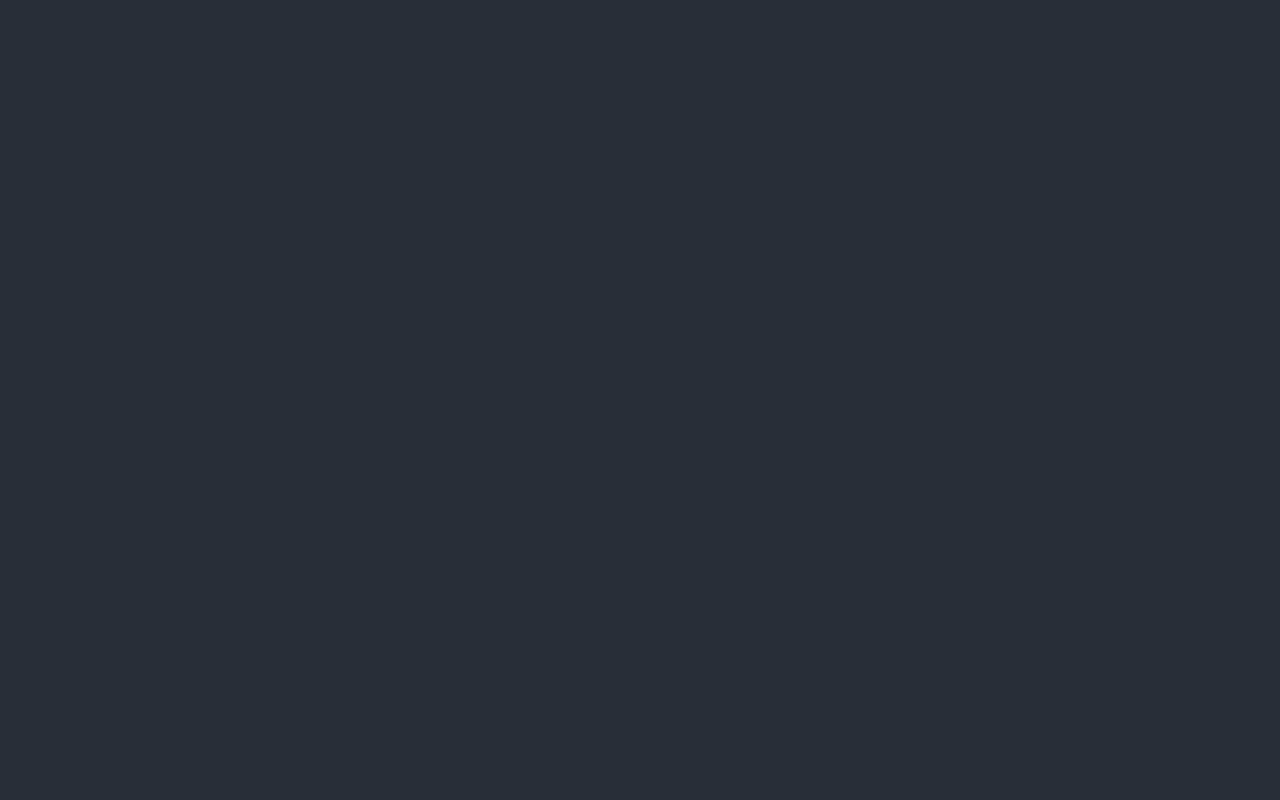
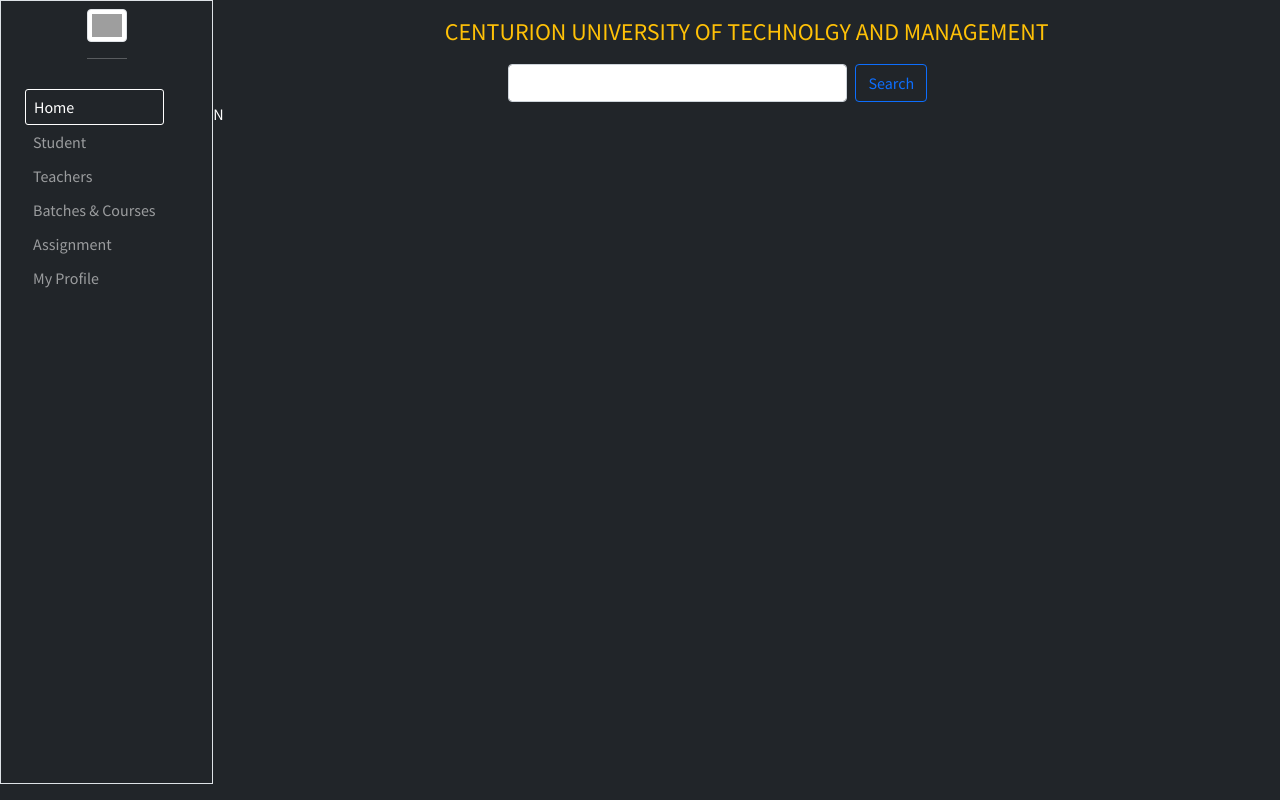
Before and after one commit to Ankit-Dalei/learning_management_system, a React (Create React App) app in the folder Frontend/lms/: page /Hod/Teacher/TeacherDetails in a window 1280 px wide. Before the commit this address had no page. Built offline with nearby package versions, Linux system fonts and the light colour scheme; grey boxes are pictures that could not be loaded.

Commit message:
routing of teacher has been done properly,no unnecessary loading of components will be appeared after this comit in teacher section

```diff
--- a/Frontend/lms/src/App.js
+++ b/Frontend/lms/src/App.js
@@ -43,6 +43,8 @@
 import HodTeacherbody from "./HodTeacher/HodTeacherbody";
 import Hodstudentbody from "./HodStudent/Hodstudentbody";
 import HodProfile from "./HodProfile/HodProfile";
+import HodTeacherInfo from "./HodTeacher/HodTeacherInfo";
+import HodTeacherDetails from "./HodTeacher/HodTeacherDetails";
 
 function App() {
   const getMode = () => {
@@ -98,7 +100,10 @@
      {/*  <Route path='/Navbar' element={<Navbar/>}/> */}
      <Route path="/Hod" element={<Hod/>}>
       <Route index element={<Hodbody/>}/>
-      <Route path="Teacher" element={<HodTeacherbody/>}/>
+      <Route path="Teacher" element={<HodTeacherbody/>}>
+        <Route index element={<HodTeacherDetails/>}/>
+        <Route path="TeacherDetails" element={<HodTeacherInfo/>}/>
+      </Route>
       <Route path="Student" element={<Hodstudentbody/>}/>
       <Route path="Profile" element={<HodProfile/>}/>
      </Route>
--- /dev/null
+++ b/Frontend/lms/src/HodTeacher/HodTeacherInfo.js
@@ -0,0 +1,15 @@
+import React from 'react'
+import { useLocation } from 'react-router-dom'
+
+const HodTeacherInfo = () => {
+    const location=useLocation();
+    const data=location.state?.data || 'No data Received';
+    const[name,img,email,phone,address]=data;
+  return (
+    <div className='text-white'>
+      {name}
+    </div>
+  )
+}
+
+export default HodTeacherInfo
--- a/Frontend/lms/src/HodTeacher/HodTeacherMap.js
+++ b/Frontend/lms/src/HodTeacher/HodTeacherMap.js
@@ -1,6 +1,14 @@
 import React from 'react';
+import { useNavigate } from 'react-router-dom';
 
 const HodTeacherMap = (props) => {
+  const navigate=useNavigate();
+  const data=[];
+  data.push(props.name);
+  data.push(props.img);
+  data.push(props.email);
+  data.push(props.phone);
+  data.push(props.address);
   return (
     <div className='row border rounded-4 border-light m-2 text-light p-4' style={{ width: '100%', maxWidth: '32rem' }}>
       <div className='col-12 col-md-5 mb-3 mb-md-0 d-flex align-items-center justify-content-center'>
@@ -14,7 +22,7 @@
         <div className='mb-2'>Contact: {props.phone}</div>
         <div className='mb-2'>Address: {props.address}</div>
         <div className='d-flex justify-content-center mt-3'>
-          <button className='btn btn-sm btn-outline-warning'>View</button>
+          <button className='btn btn-sm btn-outline-warning' onClick={()=>{navigate('/Hod/Teacher/TeacherDetails',{state: {data: data}})}}>View</button>
           <button className='btn btn-sm btn-outline-danger ml-2'>Delete</button>
         </div>
       </div>
--- a/Frontend/lms/src/HodTeacher/HodTeacherbody.js
+++ b/Frontend/lms/src/HodTeacher/HodTeacherbody.js
@@ -1,6 +1,5 @@
 import React from 'react'
-import HodTeacherDetails from './HodTeacherDetails'
-
+import { Outlet } from 'react-router-dom'
 const HodTeacherbody = () => {
   return (
     <>
@@ -15,7 +14,7 @@
       </div>
 
     </div>
-    <HodTeacherDetails/>
+    <Outlet/>
     </>
   )
 }
```
